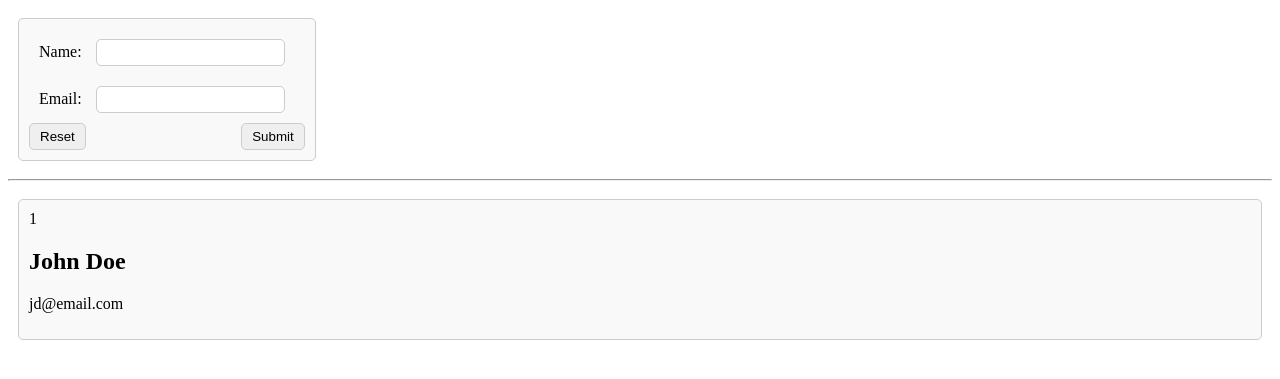
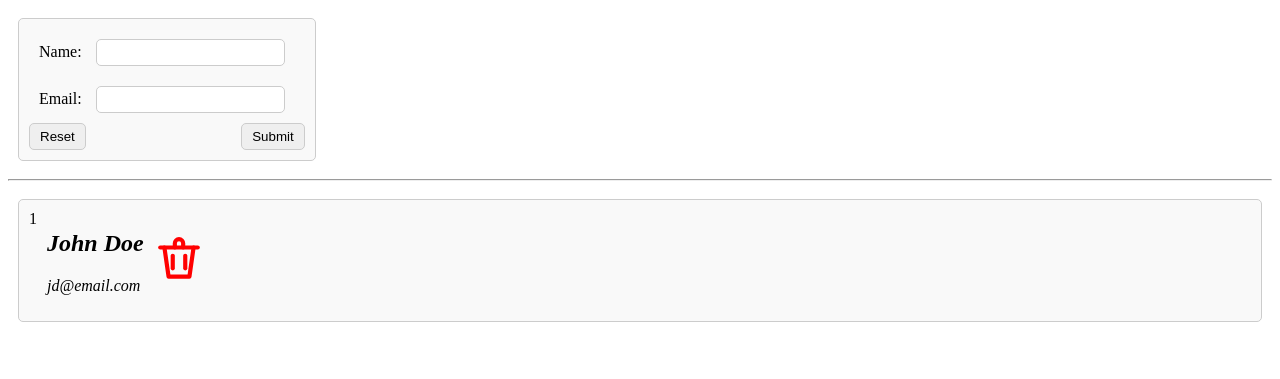
Before and after one commit to Ronterox/htmx-server, a PHP site: page /index.php in a window 1280 px wide. Shown: the top 379 px of the page. Run offline with PHP 8.4, Linux system fonts and the light colour scheme.

Commit message:
Added delete icon with local functionality

```diff
--- a/html/index.html
+++ b/html/index.html
@@ -64,6 +64,17 @@
             content: counter(contact);
             margin-right: 10px;
         }
+
+        .icon {
+            display: flex;
+            justify-content: center;
+            align-items: center;
+            margin: auto 10px;
+            color: red;
+            width: 50px;
+            height: 50px;
+            cursor: pointer;
+        }
     </style>
 
 </head>
@@ -84,9 +95,21 @@
 </html>
 
 @block contact
-<div hx-get="/contact.php">
-    <h2>{{ $name }}</h2>
-    <p>{{ $email }}</p>
+<div style="display: flex;">
+    <address>
+        <h2>{{ $name }}</h2>
+        <p>{{ $email }}</p>
+    </address>
+    <picture class="icon" hx-delete="/contact.php" hx-target="closest div" hx-swap="outerHTML">
+        <svg xmlns="http://www.w3.org/2000/svg" viewBox="0 0 24 24" width="100" height="100" fill="none"
+            stroke="currentColor" stroke-width="2" stroke-linecap="round" stroke-linejoin="round">
+            <polyline points="3 6 5 6 21 6" />
+            <path d="M19 6l-2 14H7L5 6" />
+            <path d="M10 6V4a2 2 0 0 1 2-2h0a2 2 0 0 1 2 2v2" />
+            <line x1="9" y1="10" x2="9" y2="16" />
+            <line x1="15" y1="10" x2="15" y2="16" />
+        </svg>
+    </picture>
 </div>
 @endblock
 
@@ -97,11 +120,9 @@
 @endblock
 
 @block contacts
-@foreach $contacts as $contact
-<div hx-get="/contact.php">
-    @render contact
-</div>
-@endfor
+    @foreach $contacts as $contact
+        @render contact
+    @endfor
 @endblock
 
 @block test
```
Also changed, not shown: contact.php (+5 -3 lines), 1 other file.
